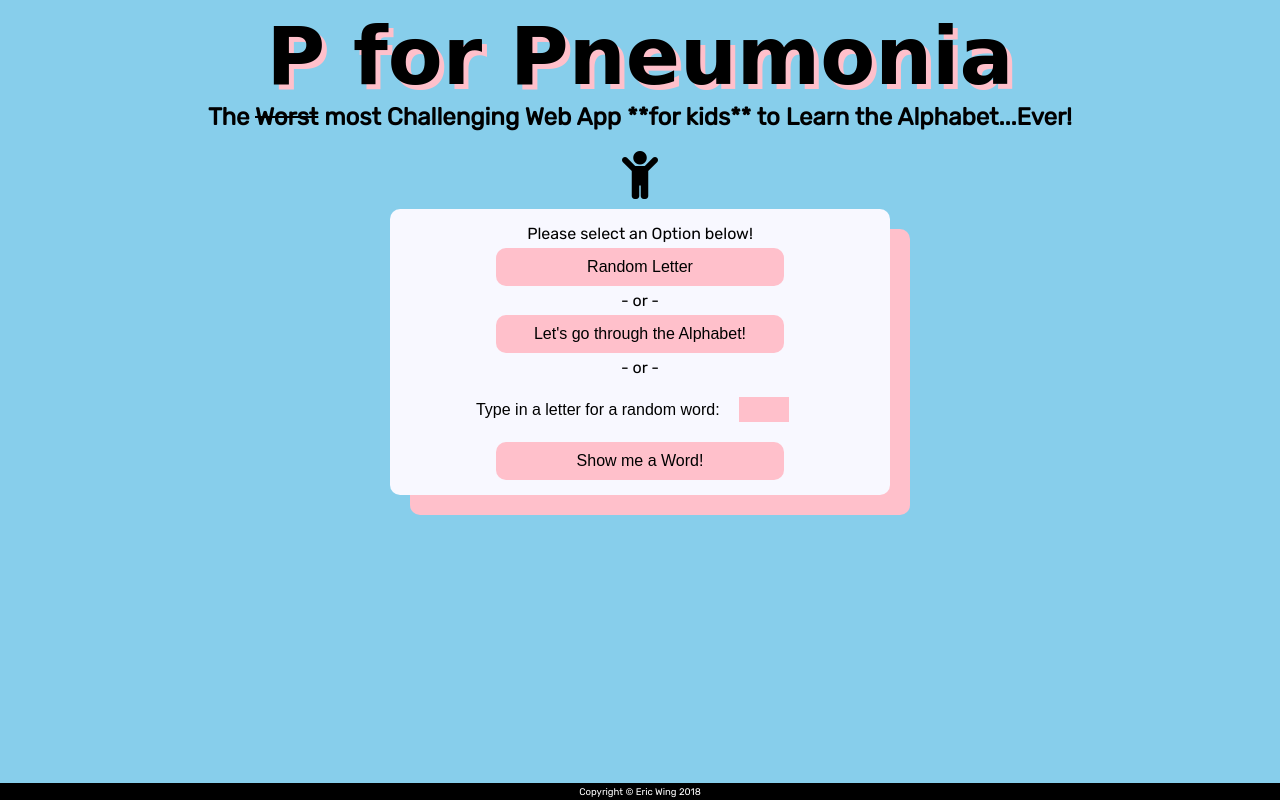
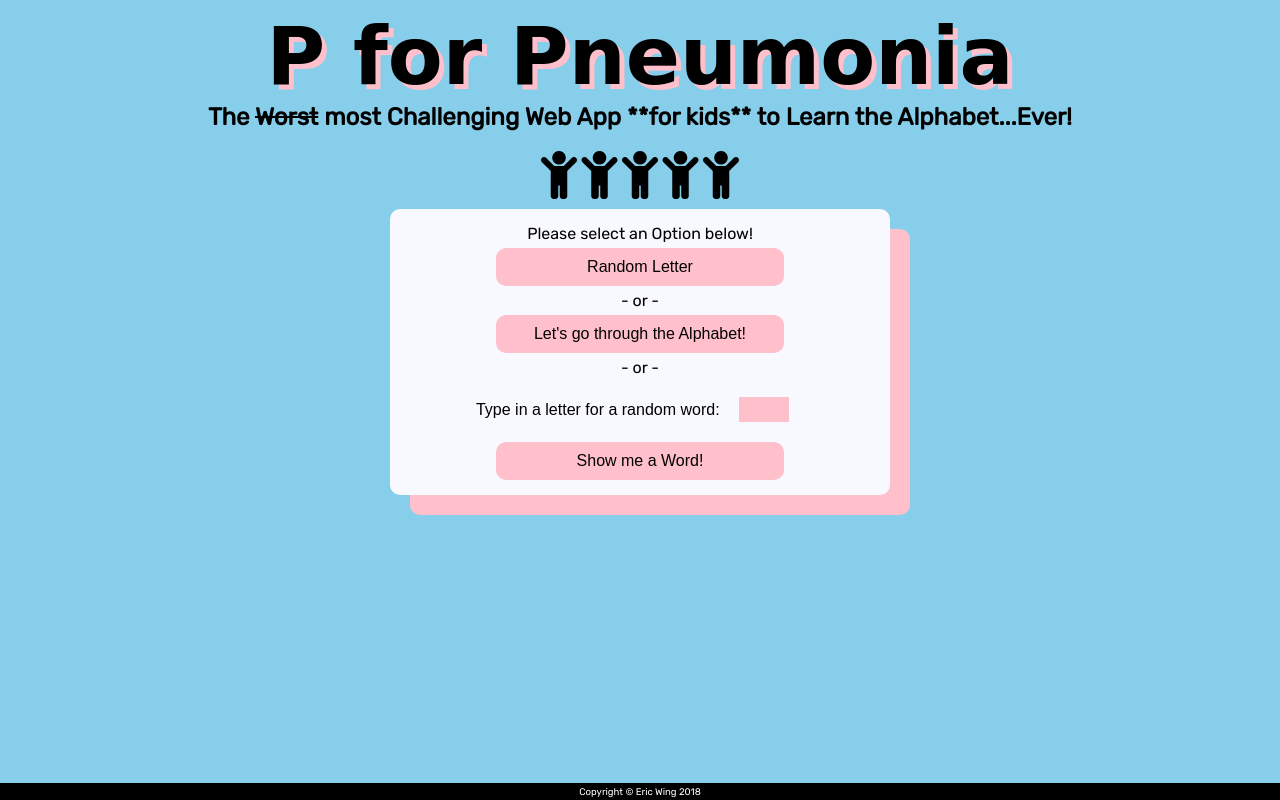
Before and after one commit to ecwing/eric_wing_project3, a plain HTML site: page index.html in a window 1280 px wide. Drawn offline with nearby package versions, Linux system fonts and the light colour scheme; a web font is replaced by a local one.

Commit message:
some more polish

```diff
--- a/index.html
+++ b/index.html
@@ -23,6 +23,10 @@
     <main>
         <h1 class="animated pulse">P for Pneumonia</h1>
         <h2 class="animated rotateIn delay-1s">The <span class="line-through">Worst</span> most Challenging Web App **for kids** to Learn the Alphabet...Ever!</h2><span><i class="fas fa-child fa-3x animated bounce delay-2s"></i></span>
+        <span><i class="fas fa-child fa-3x animated bounce delay-1s"></i></span>
+        <span><i class="fas fa-child fa-3x animated bounce delay-3s"></i></span>
+        <span><i class="fas fa-child fa-3x animated bounce delay-4s"></i></span>
+        <span><i class="fas fa-child fa-3x animated bounce delay-2s"></i></span>
         <!-- <h2>ie. Parenting on Hard Mode</h2> -->
 
         <div class="box main-wrapper">
```
